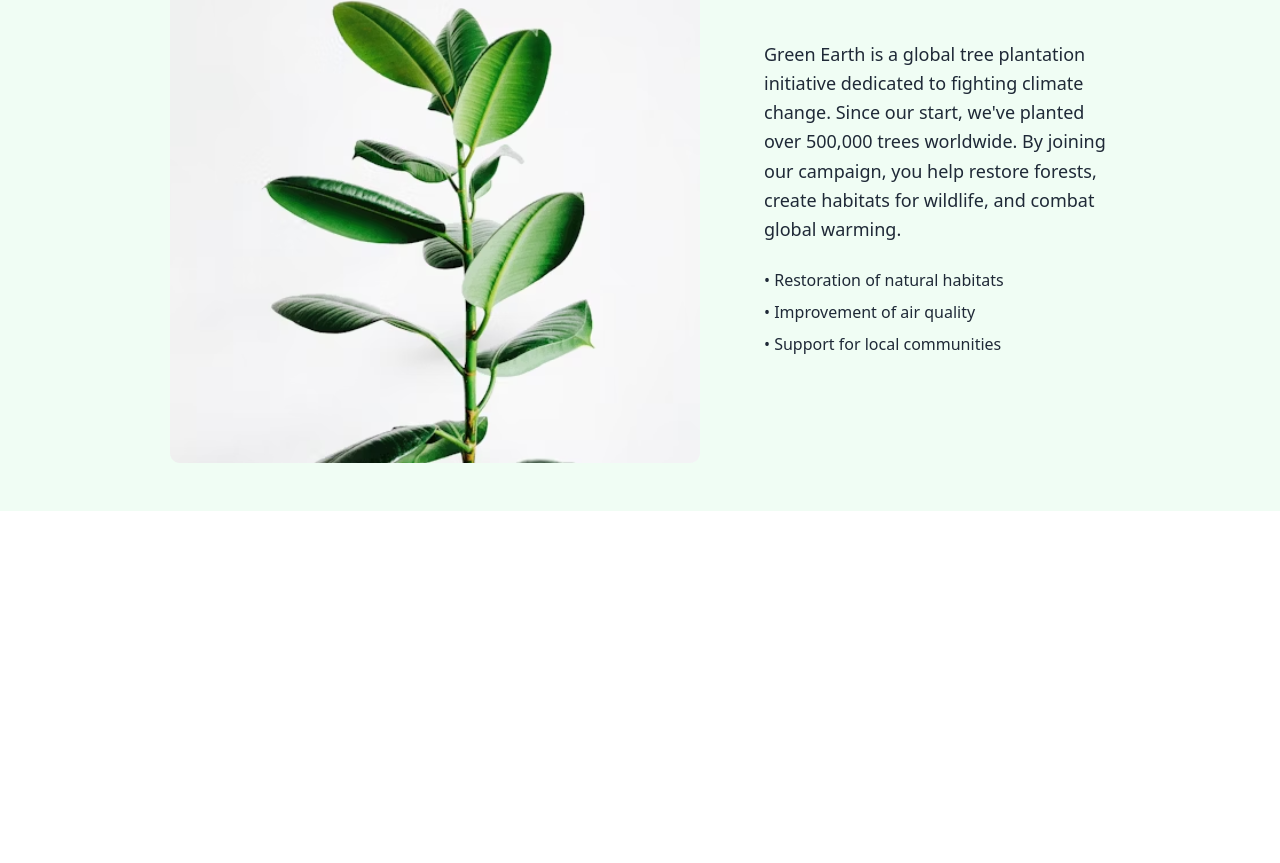
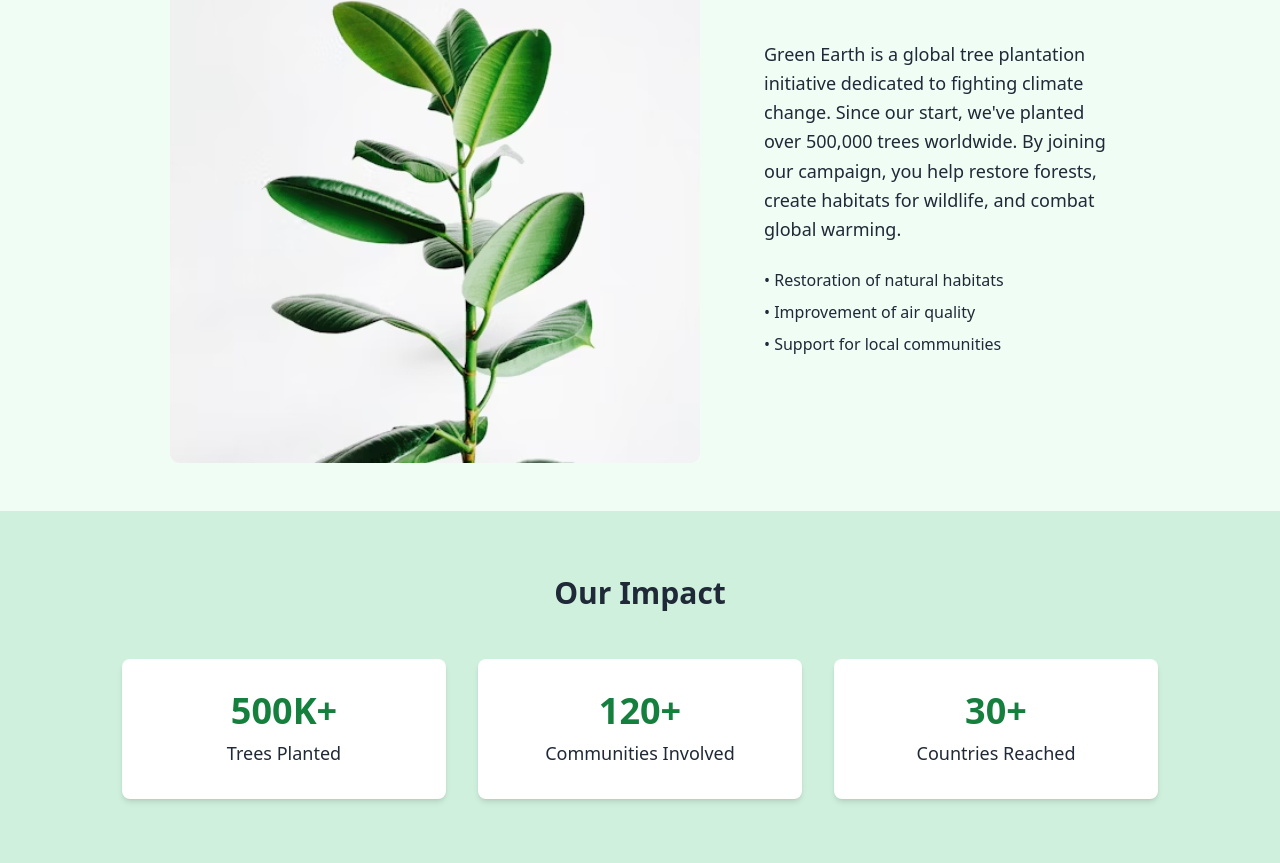
Before and after one commit to galibhub/greem-earth, a website: page index.html in a window 1280 px wide. Shown: the part 695-1558 px from the top of the page. Before the commit the page ends 1206 px from the top, so only its background shows below. Drawn offline with nearby package versions, Linux system fonts and the light colour scheme.

Commit message:
Added Our impact Section

```diff
--- a/index.html
+++ b/index.html
@@ -72,19 +72,53 @@
         </section>
 
         <!--About the campaign-->
-        <section class="max-w-[1100px] mx-auto flex justify-between items-center px-4 md:px-20 py-12 gap-8 md:gap-16 flex-col md:flex-row">
+        <section
+            class="max-w-[1100px] mx-auto flex justify-between items-center px-4 md:px-20 py-12 gap-8 md:gap-16 flex-col md:flex-row">
             <div class="w-full md:w-auto">
                 <img class="w-full h-auto rounded-lg" src="./assets/about.png" alt="Tree plantation campaign">
             </div>
             <div class="w-full md:flex-1">
                 <p class="text-[#1F2937] text-base md:text-lg mb-6 leading-relaxed">
-            Green Earth is a global tree plantation initiative dedicated to fighting climate change. Since our start, we've planted over 500,000 trees worldwide. By joining our campaign, you help restore forests, create habitats for wildlife, and combat global warming.
+                    Green Earth is a global tree plantation initiative dedicated to fighting climate change. Since our
+                    start, we've planted over 500,000 trees worldwide. By joining our campaign, you help restore
+                    forests, create habitats for wildlife, and combat global warming.
                 </p>
                 <ul class="space-y-2">
                     <li class="text-[#1F2937]">• Restoration of natural habitats</li>
                     <li class="text-[#1F2937]">• Improvement of air quality</li>
                     <li class="text-[#1F2937]">• Support for local communities</li>
                 </ul>
+            </div>
+        </section>
+
+
+
+
+
+        <!--Our Impact-->
+        <section class="bg-[#CFF0DC] py-12 md:py-16">
+            <div class="max-w-[1100px] mx-auto px-4 md:px-8">
+
+                <h2 class="text-center font-bold text-[#1F2937] text-2xl md:text-3xl mb-8 md:mb-12">Our Impact</h2>
+
+                <div class="grid grid-cols-1 md:grid-cols-3 gap-6 md:gap-8">
+
+                    <div class="bg-white p-6 md:p-8 text-center rounded-lg shadow-md">
+                        <h3 class="text-[#15803D] text-3xl md:text-4xl font-bold mb-2">500K+</h3>
+                        <p class="text-[#1F2937] text-base md:text-lg">Trees Planted</p>
+                    </div>
+
+                    <div class="bg-white p-6 md:p-8 text-center rounded-lg shadow-md">
+                        <h3 class="text-[#15803D] text-3xl md:text-4xl font-bold mb-2">120+</h3>
+                        <p class="text-[#1F2937] text-base md:text-lg">Communities Involved</p>
+                    </div>
+
+
+                    <div class="bg-white p-6 md:p-8 text-center rounded-lg shadow-md">
+                        <h3 class="text-[#15803D] text-3xl md:text-4xl font-bold mb-2">30+</h3>
+                        <p class="text-[#1F2937] text-base md:text-lg">Countries Reached</p>
+                    </div>
+                </div>
             </div>
         </section>
 
```
Lines whose indentation alone changed are shown as unchanged.
